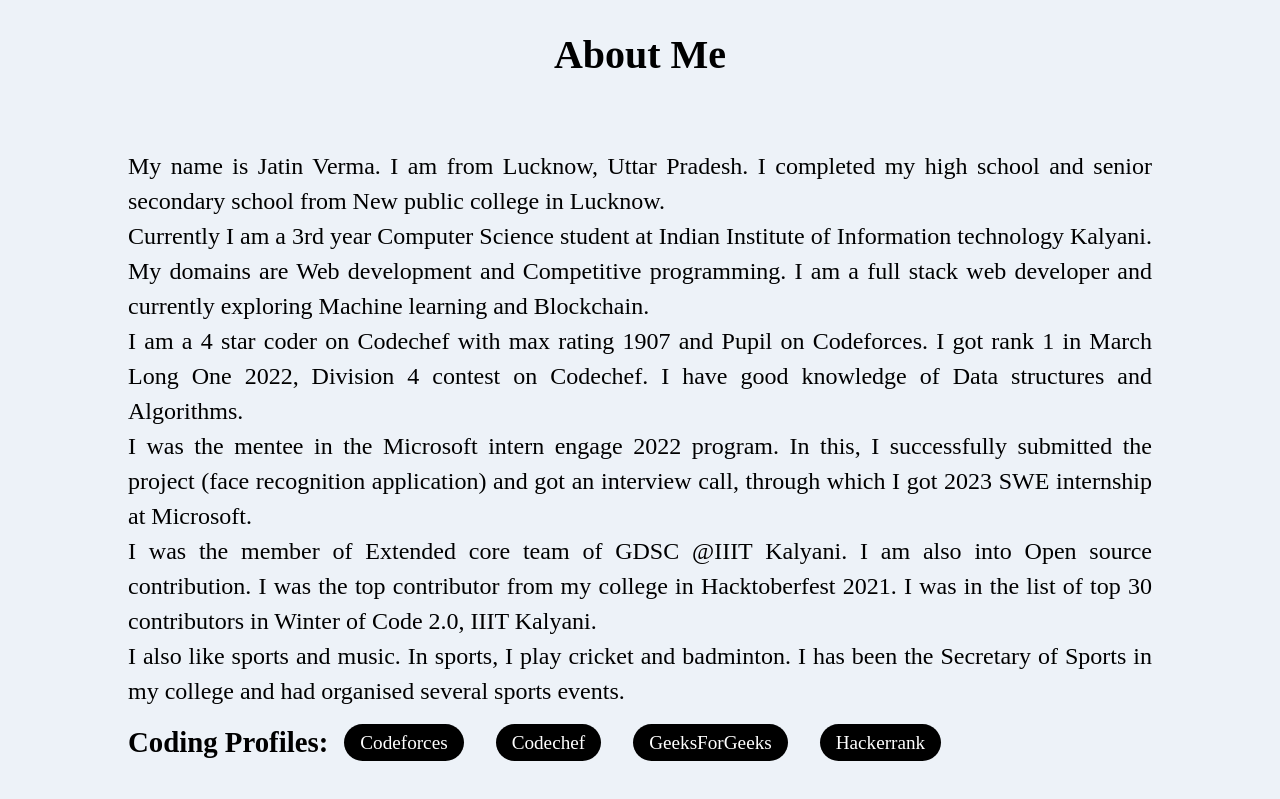
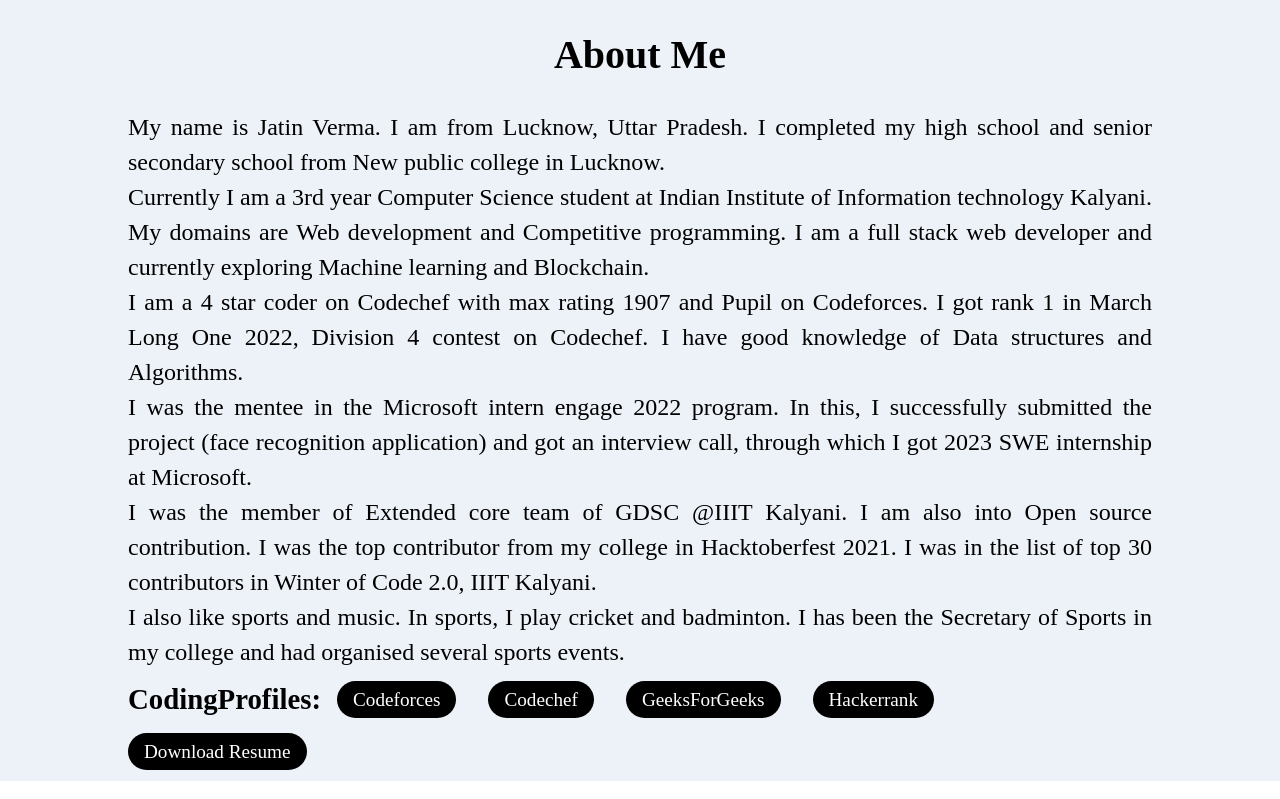
Before and after one commit to jatinverma14/MyPortfolio, a React app in the folder frontend/: page / in a window 1280 px wide. Shown: the part 733-1532 px from the top of the page. Built offline with nearby package versions, Linux system fonts and the light colour scheme; a web font is replaced by a local one.

Commit message:
about page done

```diff
--- a/frontend/src/components/AboutMe/About.jsx
+++ b/frontend/src/components/AboutMe/About.jsx
@@ -1,4 +1,6 @@
 import React from "react";
+import {motion} from "framer-motion";
+import { images } from "../../constants";
 
 import "./about.scss";
 
@@ -6,18 +8,26 @@
     {
         platform: 'Codeforces',
         link: 'https://codeforces.com/profile/JV1410',
+        imgLink: images.codeforces,
+        altTag: 'Codeforces',
       },
       {
         platform: 'Codechef',
         link: 'https://www.codechef.com/users/jv1410',
+        imgLink: images.codechef,
+        altTag: 'Codechef',
       },
       {
         platform: 'GeeksForGeeks',
         link: 'https://auth.geeksforgeeks.org/user/jatinverma14/',
+        imgLink: images.gfg,
+        altTag: 'GFG',
       },
       {
         platform: 'Hackerrank',
         link: 'https://www.hackerrank.com/jv_jatinverma_jv?hr_r=1',
+        imgLink: images.hackerrank,
+        altTag: 'Hackerrank',
     },
 ]
 
@@ -54,7 +64,8 @@
           several sports events.
           <br />
             <div className="codingProfileLinks">
-                <h2>Coding Profiles: </h2>
+                <h2>CodingProfiles: </h2>
+                <div className="codingProf">
                   {
                       codingProLink.map((data, index)=>(
                           <div className="profile">
@@ -63,6 +74,9 @@
                       ))
                   }
                 </div>
+              <motion.div className="download" whileHover={{scale:1.14}} transition={{duration: 0.5, type:"tween"}}><a href="##">Download Resume</a></motion.div>
+            </div>
+            <div className="download downloadRes"><a href="##">Download Resume</a></div>
         </div>
       </div>
     </>
--- a/frontend/src/components/AboutMe/about.scss
+++ b/frontend/src/components/AboutMe/about.scss
@@ -3,8 +3,7 @@
     display: flex;
     flex-direction: column;
     background-color: #edf2f8;
-    // width: 100%;
-    height: 100vh;
+    height: max-content;
 }
 
 .aboutHeading{
@@ -13,6 +12,9 @@
     font-weight: bold;
     margin: 2rem 0rem 2rem 0rem;
     font-family: 'Joan', serif;
+    @media screen and (max-width: 580px) {
+        font-size: 2.2rem;
+    }
 }
 
 .aboutMepara{
@@ -21,12 +23,17 @@
     margin: auto;
     text-align:justify;
     font-size: 1.5rem;
+    margin-bottom: 3rem;
+    padding-bottom: 1rem;
+    @media screen and (max-width: 600px) {
+        font-size: 1.3rem;
+    }
 }
 
 .codingProfileLinks{
     display: flex;
     font-size: 1.2rem;
-    margin-top: 1rem;
+    margin-top: 0.75rem;
     a{
         background-color: black;
         color: white;
@@ -34,5 +41,54 @@
         padding: 0.5rem 1rem 0.5rem 1rem;
         border-radius: 50px;
         text-decoration: none;
+        @media screen and (max-width: 950px) {
+            margin: 0rem 0.6rem 0rem 0rem;
+            font-size: 1rem;
+        }
+    }
+    @media screen and (max-width: 800px) {
+        flex-direction: column;
+        .codingProf{
+            flex-wrap: wrap;
+            margin-top: 0.7rem;
+        }
     }
 }
+
+.codingProf{
+    display: flex;
+}
+
+.download{
+    position: absolute;
+    right: 0;
+    margin-right: 8rem;
+    a{
+        background-color: black;
+        color: white;
+        cursor: pointer;
+        padding: 0.5rem 1rem 0.5rem 1rem;
+        border-radius: 50px;
+    }
+    @media screen and (max-width: 1300px) {
+        display: none;
+    }
+}
+
+.downloadRes{
+    position: absolute;
+    left: 0;
+    margin-top: 1rem;
+    margin-left: 10%;
+    display: none;
+    a{
+        &:hover{
+            color: lightgreen;
+        }
+        text-decoration: none;
+        font-size: 1.2rem;
+    }
+    @media screen and (max-width: 1300px) {
+        display: block;
+    }
+}
--- a/frontend/src/components/Navbar/Navbar.scss
+++ b/frontend/src/components/Navbar/Navbar.scss
@@ -200,7 +200,7 @@
   box-shadow: 0px 3px 10px black;
   .navbarLinkItem{
     &:hover a{
-      color: grey;
+      color: rgb(85, 85, 85);
     }
   }
   .navBar__container{
--- a/frontend/src/constants/staticImg.js
+++ b/frontend/src/constants/staticImg.js
@@ -6,8 +6,12 @@
 import githubLogo from "../assets/githubLogo.png";
 import twitterLogo from "../assets/twitterLogo.png";
 import circle from "../assets/circle.svg";
+import codechef from "../assets/codechef.svg";
+import gfg from "../assets/gfg.svg";
+import hackerrank from "../assets/hackerrank.svg";
+import codeforces from "../assets/codeforces.png";
 
-export default {
+const expImages = {
   logo,
   myTempImg,
   twitterLogo,
@@ -15,4 +19,10 @@
   githubLogo,
   linkedinLogo,
   circle,
+  codechef,
+  codeforces,
+  gfg,
+  hackerrank,
 };
+
+export default expImages;
```
Also changed, not shown: frontend/src/assets/codechef.svg (added), frontend/src/assets/codeforces.png (added), frontend/src/assets/gfg.svg (added), frontend/src/assets/hackerrank.svg (added). Lines whose indentation alone changed are shown as unchanged.
